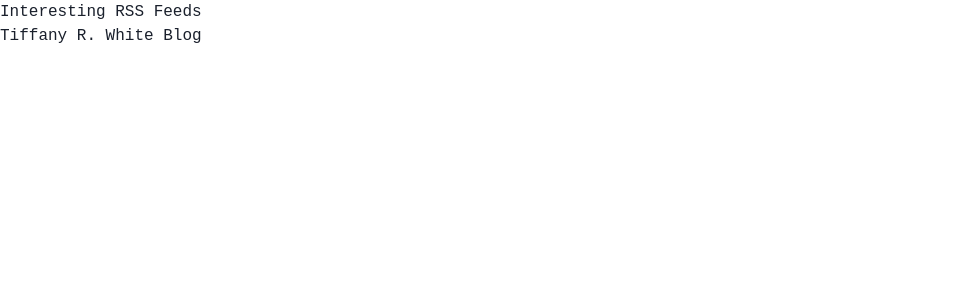
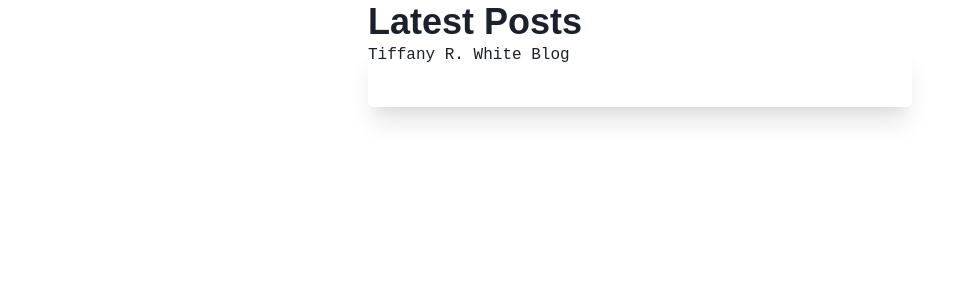
Before and after one commit to twhite96/tw-portfolio-beta, a Next.js app: page /feeds in a window 1280 px wide. Shown: the top 300 px of the page, without its empty margins (0-971 px from the left). Built offline with nearby package versions, Linux system fonts and the light colour scheme.

Commit message:
Add feeds section

```diff
--- a/package.json
+++ b/package.json
@@ -40,5 +40,11 @@
     "react-icons": "^4.7.1",
     "rss-parser": "^3.12.0",
     "typescript": "^4.9.3"
+  },
+  "devDependencies": {
+    "@tailwindcss/jit": "^0.1.18",
+    "autoprefixer": "^10.4.13",
+    "postcss": "^8.4.21",
+    "tailwindcss": "^3.2.4"
   }
 }
--- /dev/null
+++ b/postcss.config.js
@@ -0,0 +1,8 @@
+// If you want to use other PostCSS plugins, see the following:
+// https://tailwindcss.com/docs/using-with-preprocessors
+module.exports = {
+  plugins: {
+    '@tailwindcss/jit': {},
+    autoprefixer: {},
+  },
+}
--- a/src/lib/rss.js
+++ b/src/lib/rss.js
@@ -5,6 +5,7 @@ export const FEED = [
     slug: 'twhite-blog',
     title: 'Tiffany R. White Blog',
     url: 'https://www.tiffanywhite.dev/rss/',
+    description: '',
   },
 ]
 
--- a/src/pages/feeds.js
+++ b/src/pages/feeds.js
@@ -1,30 +1,32 @@
-import { FEED } from "src/lib/rss";
-import Link from "next/link";
-// import {
-//   Container,
-//   Heading,
-//   VStack,
-//   Stack,
-//   Card,
-//   CardHeader,
-//   CardBody,
-//   CardFooter,
-//   Text,
-//   OrderedList,
-//   ListItem,
-//   Link,
-//   Flex,
-//   Badge,
-//   Box,
-//   Divider,
-//   Button
-// } from '@chakra-ui/react'
+import { FEED } from 'src/lib/rss'
+import Link from 'next/link'
+import {
+  Container,
+  Heading,
+  SimpleGrid,
+  Card,
+  CardHeader,
+  CardBody,
+  CardFooter,
+  Text,
+  Image,
+  Button,
+} from '@chakra-ui/react'
+import { Icon } from '@chakra-ui/icons'
+import { SiGithub, SiSafari } from 'react-icons/si'
 
-export default function Feed() {
+// Use Chakra UI Container, Header, Text, and Card components for this feed component.
+// I also need to create custom feed properties for grabbing the featured image from each
+// post
+export default function Feeds() {
   return (
-    <div className="px-6 py-12 max-w-xl mx-auto">
-      <h1 className="font-bold text-5xl mb-12">Interesting RSS Feeds</h1>
-      <div className="grid grid-cols-2 gap-4">
+    <Container>
+      <Heading>Latest Posts</Heading>
+      <SimpleGrid
+        spacing="9px"
+        templateColumns="repeat(auto-fill, minmax(300px, 3fr))"
+      >
+        <Card maxW="xl" boxShadow="xl">
           {FEED.map((feed) => (
             <Link key={feed.slug} href={`/feeds/${feed.slug}`}>
               <a className="p-4 border border-gray-200 hover:border-gray-500 rounded-lg">
@@ -32,7 +34,11 @@ export default function Feed() {
               </a>
             </Link>
           ))}
-      </div>
-    </div>
-  );
+          {FEED.map((feed, i) => (
+            <CardBody key={i}>{feed.description}</CardBody>
+          ))}
+        </Card>
+      </SimpleGrid>
+    </Container>
+  )
 }
--- /dev/null
+++ b/styles/globals.css
@@ -0,0 +1,3 @@
+@tailwind base;
+@tailwind components;
+@tailwind utilities;
--- /dev/null
+++ b/tailwind.config.js
@@ -0,0 +1,11 @@
+module.exports = {
+  purge: ['./pages/**/*.{js,ts,jsx,tsx}', './components/**/*.{js,ts,jsx,tsx}'],
+  darkMode: false, // or 'media' or 'class'
+  theme: {
+    extend: {},
+  },
+  variants: {
+    extend: {},
+  },
+  plugins: [],
+}
```
Also changed, not shown: src/pages/feeds/[slug].js (+9 -8 lines), src/pages/index.tsx (+80 -8 lines), 2 other files (tests, documents, lock files or other folders). Lines whose indentation alone changed are shown as unchanged.
